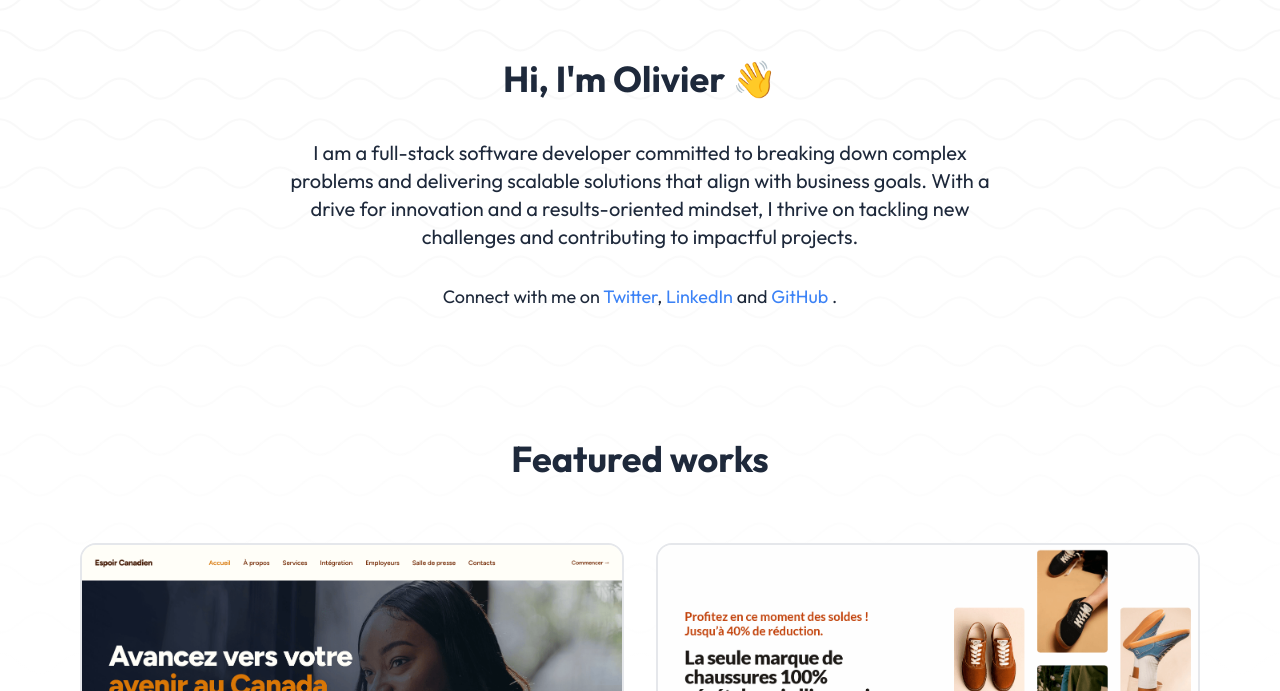
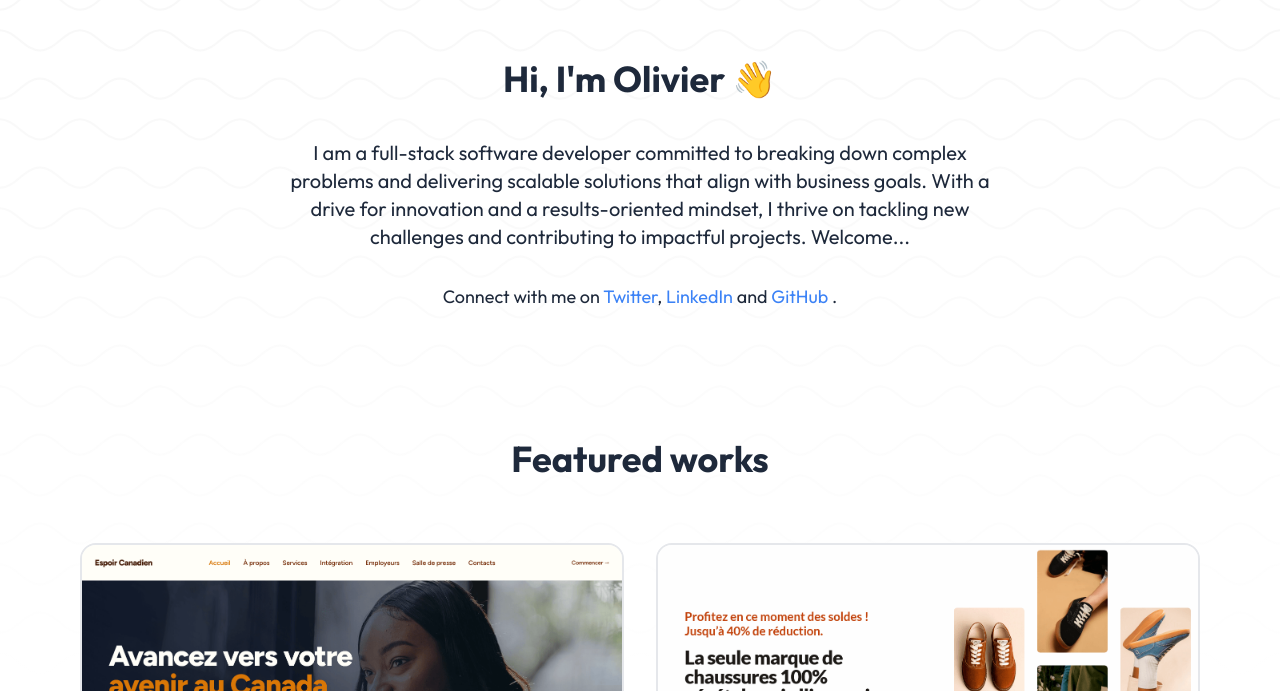
Before and after one commit to olivsinz/olivierzinsou.com, a Vue app: page / in a window 1280 px wide. Shown: the part 109-800 px from the top of the page. Built offline with nearby package versions, Linux system fonts and the light colour scheme.

Commit message:
Test test

```diff
--- a/src/components/Index.vue
+++ b/src/components/Index.vue
@@ -46,7 +46,7 @@
         problems and delivering scalable solutions that align with business
         goals. With a drive for innovation and a results-oriented mindset, I
         thrive on tackling new challenges and contributing to impactful
-        projects.
+        projects. Welcome...
       </p>
       <p class="mt-8 text-lg text-slate-800">
         Connect with me on
```
